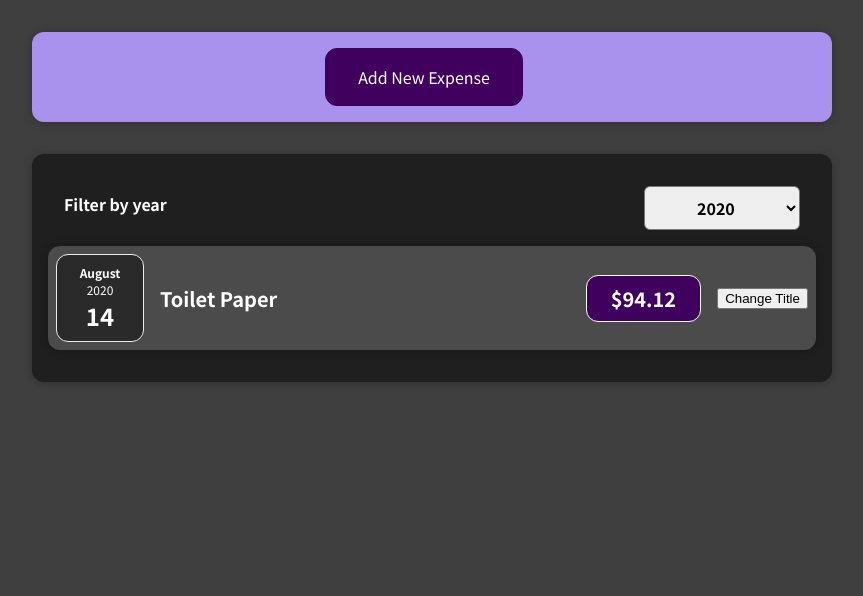
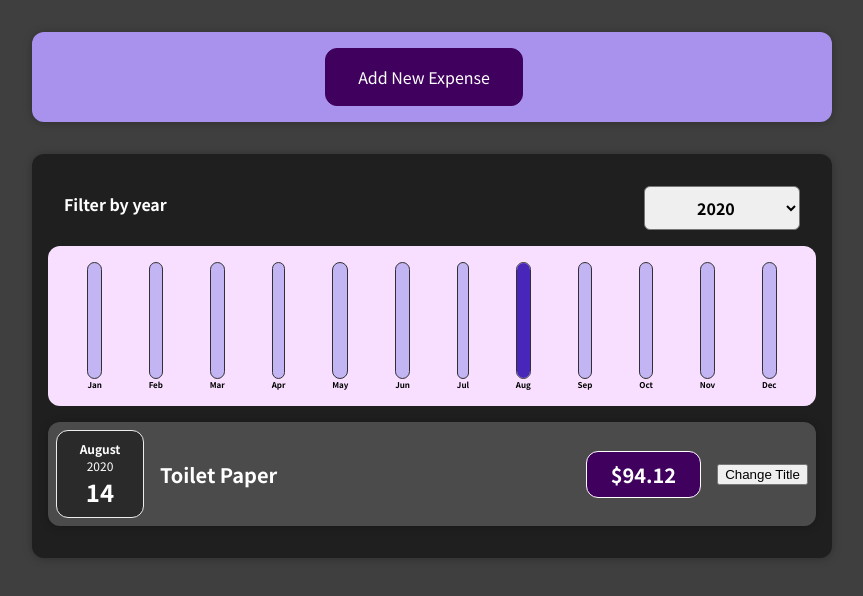
Before and after one commit to tmps880305/my-first-react-app, a React (Create React App) app: page / in a window 1280 px wide. Shown: the top 596 px of the page, without its empty margins (208-1071 px from the left). Built offline with nearby package versions, Linux system fonts and the light colour scheme.

Commit message:
Section 5: Add Chart 1. Dynamic Styles

```diff
--- a/src/App.js
+++ b/src/App.js
@@ -42,6 +42,7 @@
     return (
         <div>
             <NewExpense onAddExpense={addExpenseHandler}/>
+
             <Expenses items={expenses}/>
 
         </div>
--- /dev/null
+++ b/src/components/Chart/CharBar.js
@@ -0,0 +1,24 @@
+import React from 'react';
+
+import './ChartBar.css'
+
+const ChartBar = (props) => {
+
+    let barFillHeight = '0%';
+
+    if (props.maxValue > 0) {
+        barFillHeight = Math.round((props.value / props.maxValue) * 100) + '%';
+
+    }
+
+    return (
+        <div className='chart-bar'>
+            <div className='chart-bar__inner'>
+                <div className='chart-bar__fill' style={{height: barFillHeight}}></div>
+            </div>
+            <div className='chart-bar__label'>{props.label}</div>
+        </div>
+    );
+};
+
+export default ChartBar;
--- /dev/null
+++ b/src/components/Chart/Chart.css
@@ -0,0 +1,9 @@
+.chart {
+    padding: 1rem;
+    border-radius: 12px;
+    background-color: #f8dfff;
+    text-align: center;
+    display: flex;
+    justify-content: space-around;
+    height: 10rem;
+}
--- /dev/null
+++ b/src/components/Chart/Chart.js
@@ -0,0 +1,21 @@
+import React from 'react';
+
+import CharBar from './CharBar';
+import './Chart.css'
+
+const Chart = (props) => {
+
+    const dataPointValues = props.dataPoints.map(dataPoint => dataPoint.value);
+    const totalMaximum = Math.max(...dataPointValues);
+
+    return <div className="chart">
+        {props.dataPoints.map(dataPoint => <CharBar
+            key={dataPoint.label}
+            value={dataPoint.value}
+            maxValue={totalMaximum}
+            label={dataPoint.label}/>)}
+    </div>
+
+};
+
+export default Chart;
--- /dev/null
+++ b/src/components/Chart/ChartBar.css
@@ -0,0 +1,30 @@
+.chart-bar {
+    height: 100%;
+    display: flex;
+    flex-direction: column;
+    align-items: center;
+}
+
+.chart-bar__inner {
+    height: 100%;
+    width: 100%;
+    border: 1px solid #313131;
+    border-radius: 12px;
+    background-color: #c3b4f3;
+    overflow: hidden;
+    display: flex;
+    flex-direction: column;
+    justify-content: flex-end;
+}
+
+.chart-bar__fill {
+    background-color: #4826b9;
+    width: 100%;
+    transition: all 0.3s ease-out;
+}
+
+.chart-bar__label {
+    font-weight: bold;
+    font-size: 0.5rem;
+    text-align: center;
+}
--- a/src/components/Expenses/Expenses.js
+++ b/src/components/Expenses/Expenses.js
@@ -3,6 +3,7 @@
 import Card from "../UI/Card";
 import ExpensesFilter from "./ExpensesFilter";
 import ExpensesList from "./ExpensesList"
+import ExpensesChart from "./ExpensesChart"
 
 const Expenses = (props) => {
     const [filteredYear, setFilteredYear] = useState('2020');
@@ -18,6 +19,7 @@
     return (
         <Card className="expenses">
             <ExpensesFilter selected={filteredYear} onSelectedYear={selectedYearHandler}/>
+            <ExpensesChart expenses={filteredExpenses}/>
             <ExpensesList items={filteredExpenses}/>
         </Card>
     );
--- /dev/null
+++ b/src/components/Expenses/ExpensesChart.js
@@ -0,0 +1,32 @@
+import React from 'react';
+
+import Chart from '../Chart/Chart';
+
+const ExpensesChart = props => {
+
+    const chartDataPoints = [
+        {label: 'Jan', value: 0},
+        {label: 'Feb', value: 0},
+        {label: 'Mar', value: 0},
+        {label: 'Apr', value: 0},
+        {label: 'May', value: 0},
+        {label: 'Jun', value: 0},
+        {label: 'Jul', value: 0},
+        {label: 'Aug', value: 0},
+        {label: 'Sep', value: 0},
+        {label: 'Oct', value: 0},
+        {label: 'Nov', value: 0},
+        {label: 'Dec', value: 0}
+    ];
+
+
+    for (const expense of props.expenses) {
+        const expenseMonth = expense.date.getMonth();
+        chartDataPoints[expenseMonth].value += expense.amount;
+    }
+
+    return <Chart dataPoints={chartDataPoints}/>
+
+};
+
+export default ExpensesChart;
--- a/src/components/NewExpense/ExpenseForm.js
+++ b/src/components/NewExpense/ExpenseForm.js
@@ -36,7 +36,7 @@
 
         const expenseData = {
             title: userInput.enteredTitle,
-            amount: userInput.enteredAmount,
+            amount: +userInput.enteredAmount,
             date: new Date(userInput.enteredDate),
         };
 
```
